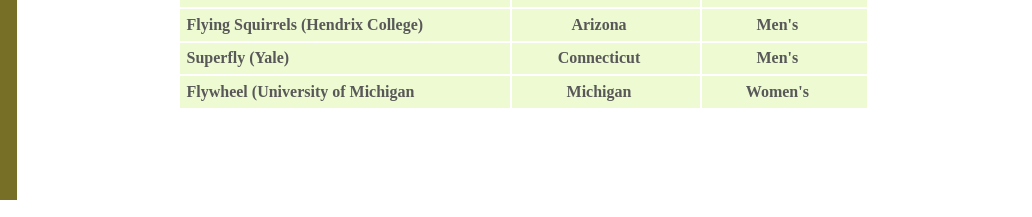
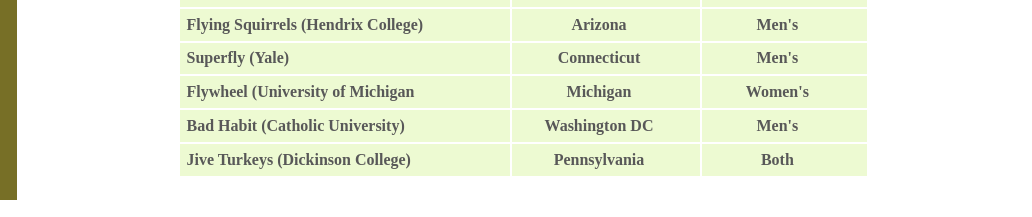
Before and after one commit to ShaurabhTiwari/Ultimate_Frisbee, a plain HTML site: page teams.html in a window 1280 px wide. Shown: the part 617-834 px from the top of the page, 248-1280 px from the left. Drawn offline with Linux system fonts and the light colour scheme.

Commit message:
Update teams.html

```diff
--- a/teams.html
+++ b/teams.html
@@ -81,6 +81,16 @@
 					<td>Michigan</td>
 					<td>Women's</td>
 				</tr>
+				<tr>
+					<td>Bad Habit (Catholic University)</td>
+					<td>Washington DC</td>
+					<td>Men's</td>
+				</tr>
+				<tr>
+					<td>Jive Turkeys (Dickinson College)</td>
+					<td>Pennsylvania</td>
+					<td>Both</td>
+				</tr>
 			</table>
 		</section>
 	</main>
```
